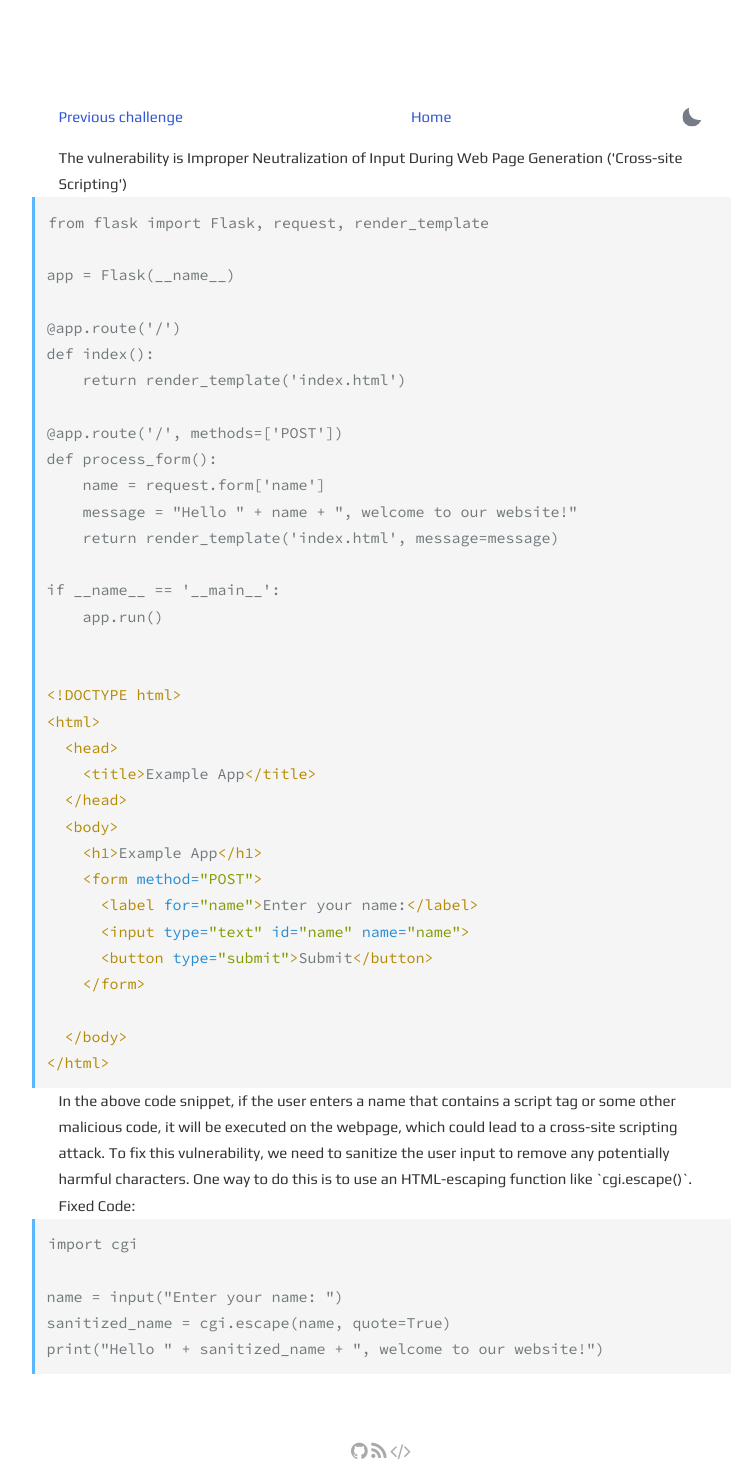
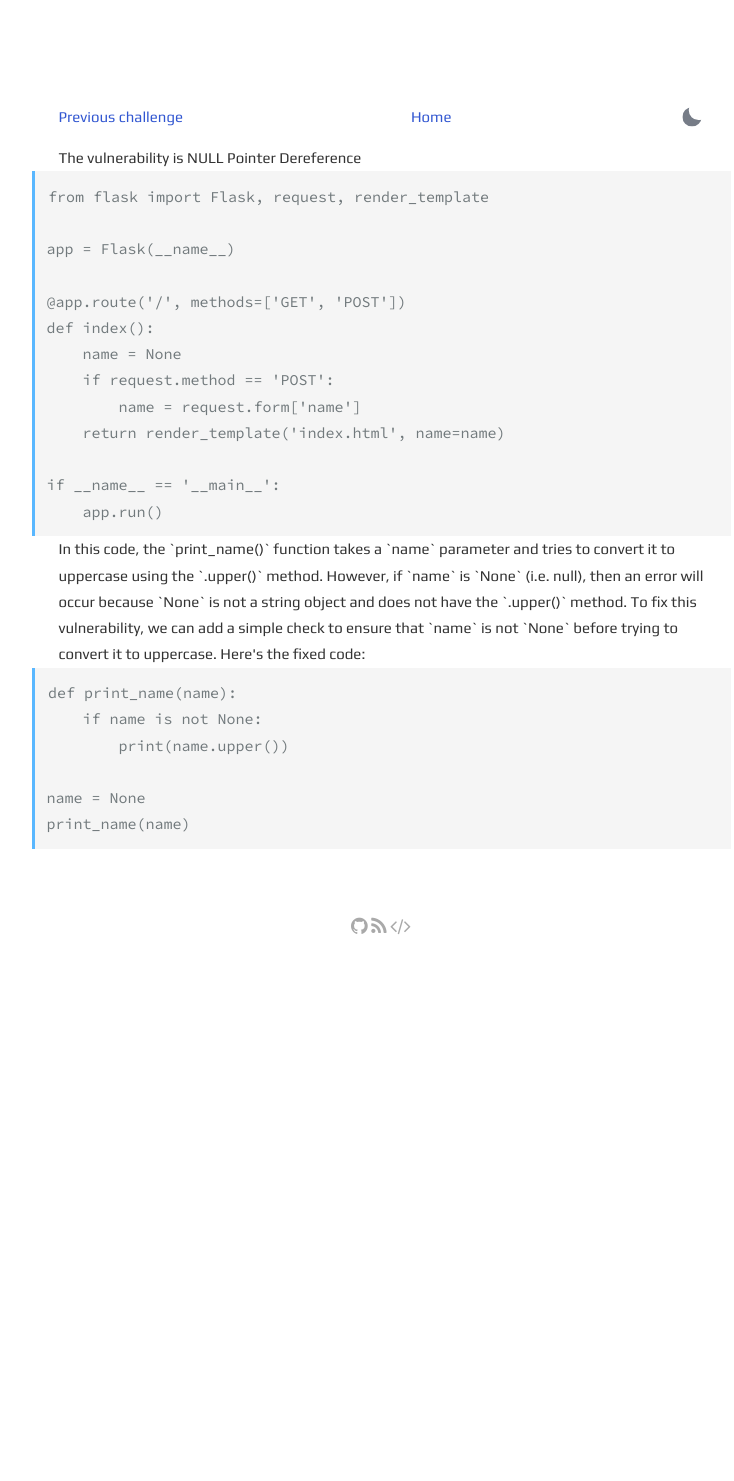
Before and after one commit to robsware/robsware.github.io, a Jekyll site: the page built from challenges/2023-03-27.html, in a window 1280 px wide. Shown: the whole page, without its empty margins (259-993 px from the left). Built offline with Jekyll 4.4.1, drawn with Linux system fonts in a browser that asks for light colours; after the commit the page ends 956 px from its top, so only the background shows below that.

Commit message:
Automated daily appsec challenge

```diff
--- a/challenges/2023-03-27.html
+++ b/challenges/2023-03-27.html
@@ -4,67 +4,45 @@ layout: page
 
 <section class="post">
     <div class="flex-row-between">
-        <a href="{{ site.url }}{{ site.baseurl }}/2023-03-26"> Previous challenge</a>
+        <a href="{{ site.url }}{{ site.baseurl }}/challenges/2023-03-26"> Previous challenge</a>
              <a href="{{ site.url }}{{ site.baseurl }}/"> Home</a>
       <button title="Change theme" id="theme-toggle" onclick="modeSwitcher()">
         <div></div>
       </button>
     </div>
   </section>
-The vulnerability is Improper Neutralization of Input During Web Page Generation ('Cross-site Scripting')
+The vulnerability is NULL Pointer Dereference
 {% highlight html %}
 from flask import Flask, request, render_template
 
 app = Flask(__name__)
 
-@app.route('/')
+@app.route('/', methods=['GET', 'POST'])
 def index():
-    return render_template('index.html')
-
-@app.route('/', methods=['POST'])
-def process_form():
-    name = request.form['name']
-    message = "Hello " + name + ", welcome to our website!"
-    return render_template('index.html', message=message)
+    name = None
+    if request.method == 'POST':
+        name = request.form['name']
+    return render_template('index.html', name=name)
 
 if __name__ == '__main__':
     app.run()
 
 
-<!DOCTYPE html>
-<html>
-  <head>
-    <title>Example App</title>
-  </head>
-  <body>
-    <h1>Example App</h1>
-    <form method="POST">
-      <label for="name">Enter your name:</label>
-      <input type="text" id="name" name="name">
-      <button type="submit">Submit</button>
-    </form>
-    {% if message %}
-      <p>{{ message }}</p>
-    {% endif %}
-  </body>
-</html>
-
 {% endhighlight %}
 
 
-In the above code snippet, if the user enters a name that contains a script tag or some other malicious code, it will be executed on the webpage, which could lead to a cross-site scripting attack.
+In this code, the `print_name()` function takes a `name` parameter and tries to convert it to uppercase using the `.upper()` method. However, if `name` is `None` (i.e. null), then an error will occur because `None` is not a string object and does not have the `.upper()` method.
 
-To fix this vulnerability, we need to sanitize the user input to remove any potentially harmful characters. One way to do this is to use an HTML-escaping function like `cgi.escape()`.
-
-Fixed Code:
+To fix this vulnerability, we can add a simple check to ensure that `name` is not `None` before trying to convert it to uppercase. Here's the fixed code:
 
 
 
 {% highlight html %}
-import cgi
+def print_name(name):
+    if name is not None:
+        print(name.upper())
 
-name = input("Enter your name: ")
-sanitized_name = cgi.escape(name, quote=True)
-print("Hello " + sanitized_name + ", welcome to our website!")
+name = None
+print_name(name)
 
 {% endhighlight %}
```
Also changed, not shown: challenges/dailyappsec.html (+14 -13 lines).
